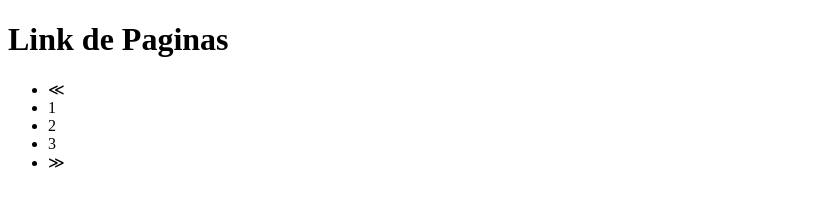
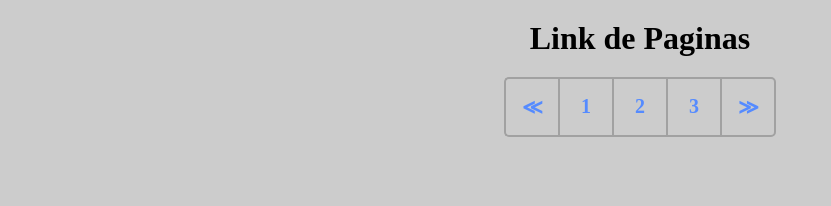
Before and after one commit to GabrielWicz/Link-Paginas, a plain HTML site: page index.html in a window 1280 px wide. Shown: the whole page, without its empty margins (0-831 px from the left). Drawn offline with Linux system fonts and the light colour scheme.

Commit message:
Update index.html

```diff
--- a/index.html
+++ b/index.html
@@ -5,7 +5,7 @@
     <meta charset="UTF-8">
     <meta name="viewport" content="width=device-width, initial-scale=1.0">
     <title>Linha páginas</title>
-    <link rel="stylesheet" href="/Att 26/style.css">
+    <link rel="stylesheet" href="style.css">
 
 </head>
 
```
